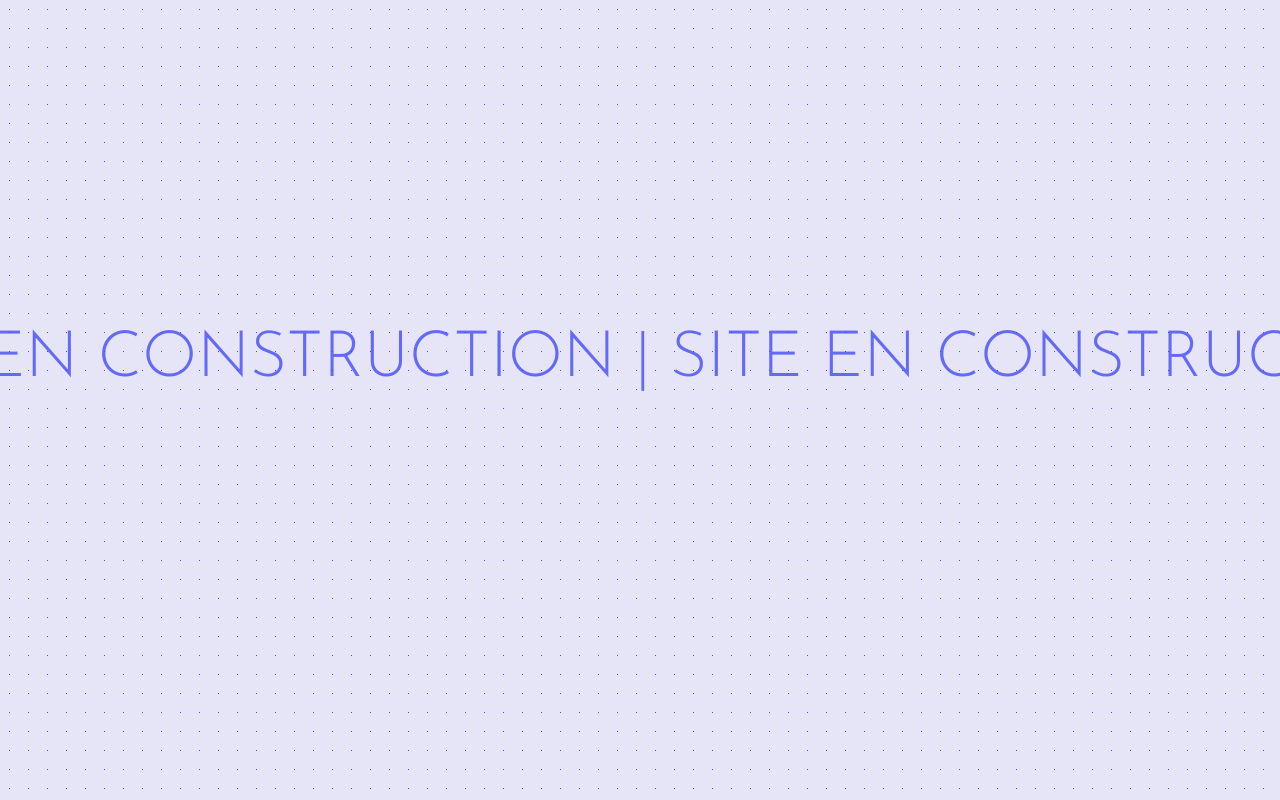
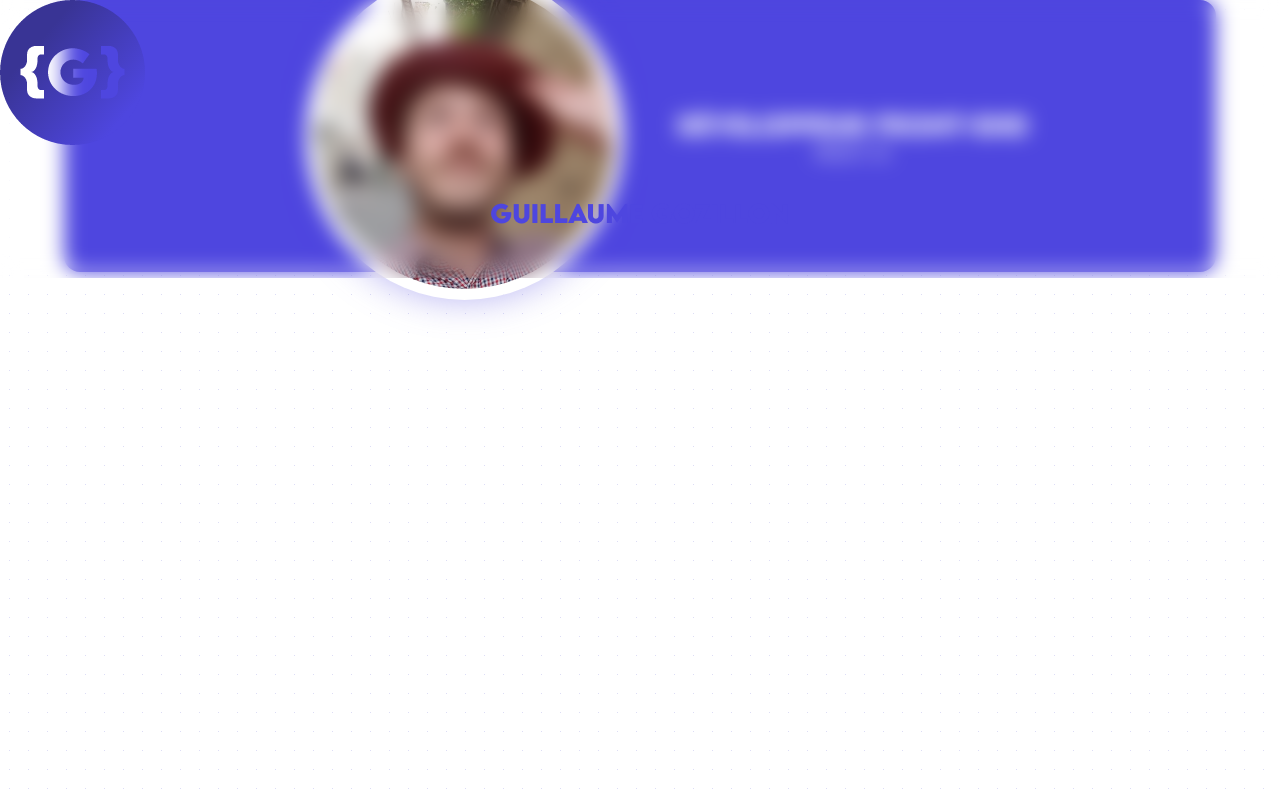
Before and after one commit to Guillaume-Gozillon/portfolio-v1, a plain HTML site: page index.html in a window 1280 px wide. Drawn offline with Linux system fonts and the light colour scheme.

Commit message:
Add picts

```diff
--- a/index.html
+++ b/index.html
@@ -19,10 +19,18 @@
     <link rel="stylesheet" href="style.css" />
   </head>
   <body>
+    <nav>
+      <img src="/logo.png" alt="logo" />
+      <h1>Guillaume Gozillon</h1>
+    </nav>
     <main class="container">
-      <span class="txt t1">SITE EN CONSTRUCTION |&nbsp;</span>
-      <span class="txt t2">SITE EN CONSTRUCTION |&nbsp;</span>
-      <span class="txt t2">SITE EN CONSTRUCTION |&nbsp;</span>
+      <div class="title">
+        <img src="/photo.png" alt="profil" />
+        <div class="text-content">
+          <h2>Développeur front-end</h2>
+          <p>React.js</p>
+        </div>
+      </div>
     </main>
   </body>
 </html>
--- a/style.css
+++ b/style.css
@@ -4,46 +4,68 @@
   box-sizing: border-box;
 }
 
+@font-face {
+  font-family: 'LEMONMILK';
+  src: url('/fonts/LEMONMILK-Bold.otf');
+  font-weight: 500;
+  font-style: normal;
+}
+@font-face {
+  font-family: 'LEMONMILK';
+  src: url('/fonts/LEMONMILK-Light.otf');
+  font-weight: 300;
+  font-style: normal;
+}
+
 body {
-  background-color: #e5e5f7;
-  opacity: 0.8;
+  background-color: #e9e9ff;
   background-image: radial-gradient(
-    #444cf7 0.9500000000000001px,
-    #e5e5f7 0.9500000000000001px
+    #7577a31a 0.9500000000000001px,
+    #ffffff 0.9500000000000001px
   );
   background-size: 19px 19px;
   height: 100vh;
-  color: #444cf7;
-  font-family: 'Josefin Sans', sans-serif;
+  color: white;
+  font-family: 'LEMONMILK', sans-serif;
 }
 
 .container {
   display: flex;
-  overflow: hidden;
-  width: 100%;
-  position: absolute;
-  top: 45%;
-  transform: translateY(-50%);
+  justify-content: center;
+  flex-direction: column;
+  margin: 0 4rem;
 }
 
-.txt {
-  white-space: nowrap;
-  font-size: 4rem;
-  animation: scrollTxt 25s linear infinite;
-  font-weight: 500;
+.title {
+  width: 100%;
+  height: 17rem;
+  background: #4e46df;
+  font-weight: 300;
+  border-radius: 1rem;
+  display: flex;
+  justify-content: center;
+  align-items: center;
 }
 
-@keyframes scrollTxt {
-  0% {
-    transform: translate(0, 0);
-  }
-  100% {
-    transform: translate(-100%, 0);
-  }
+h1 {
+  font-size: 1.5rem;
+  color: #4e46df;
+  margin: 3rem;
 }
 
-@media screen and (max-width: 800px) {
-  .txt {
-    font-size: 1.2rem;
-  }
+h1,
+h2 {
+  text-align: center;
 }
+
+.text-content {
+  display: flex;
+  flex-direction: column;
+  align-items: center;
+}
+
+nav {
+  backdrop-filter: blur(10px);
+  position: fixed;
+  width: 100%;
+}
```
Also changed, not shown: fonts/LEMONMILK-Bold.otf (added), fonts/LEMONMILK-BoldItalic.otf (added), fonts/LEMONMILK-Light.otf (added), fonts/LEMONMILK-LightItalic.otf (added), fonts/LEMONMILK-Medium.otf (added), fonts/LEMONMILK-MediumItalic.otf (added), fonts/LEMONMILK-Regular.otf (added), fonts/LEMONMILK-RegularItalic.otf (added), logo.png (added), photo.png (added), 2 other files.
